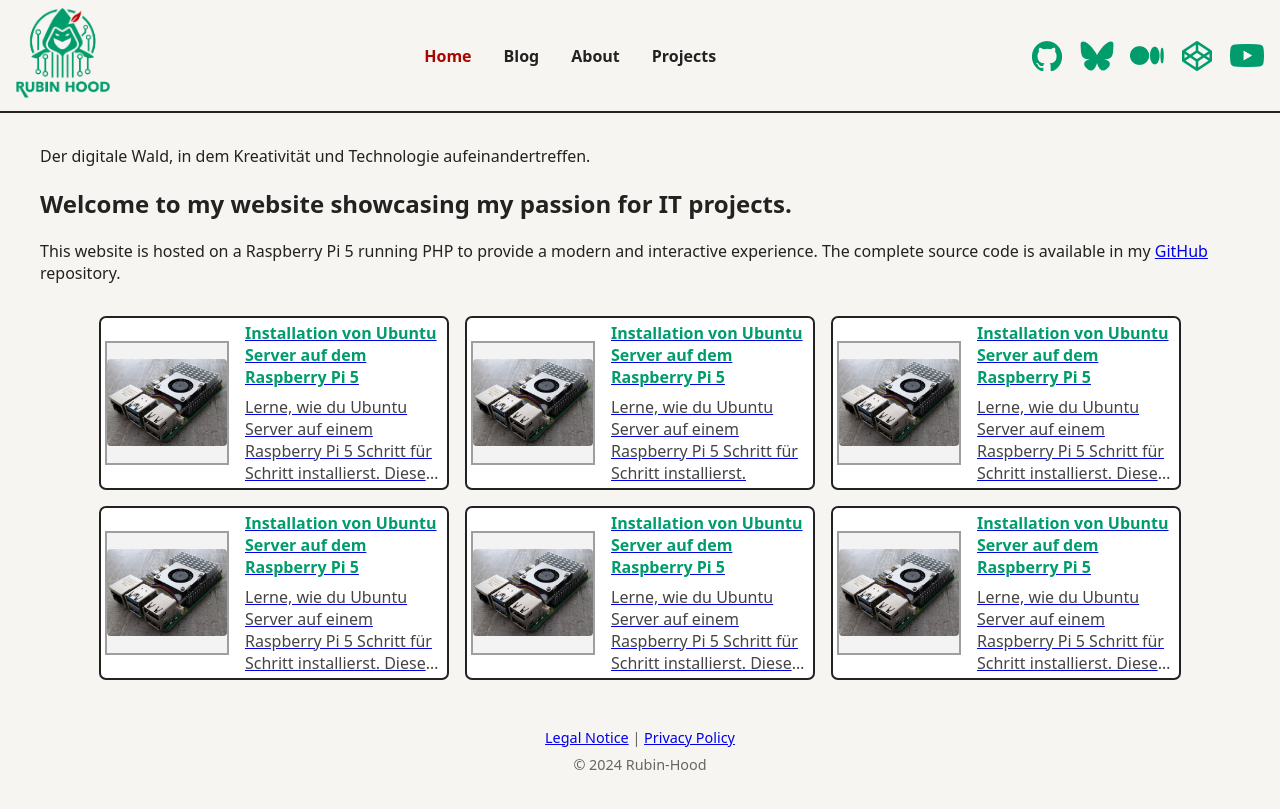
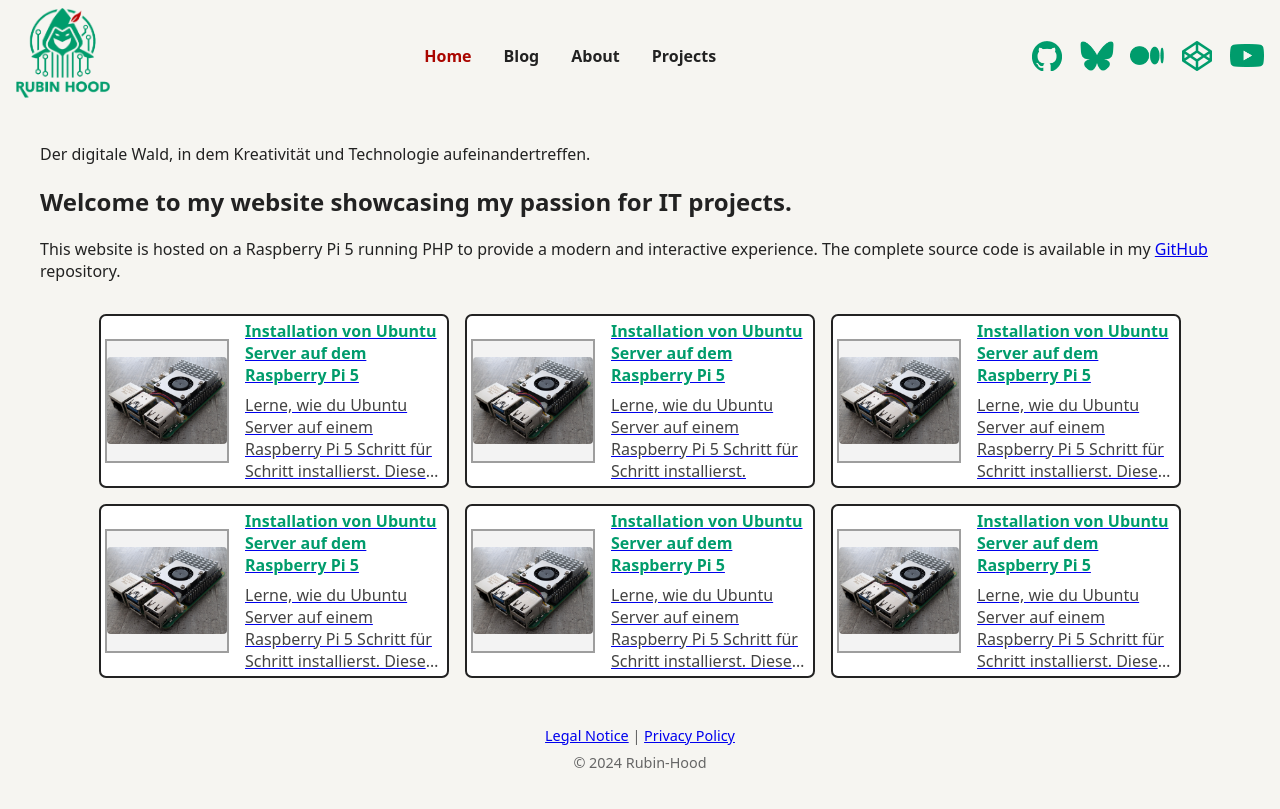
Before and after one commit to rubin-hood/rubinhood-blog, a Jekyll site: the page built from index.md, in a window 1280 px wide. Shown: the top 809 px of the page. Built offline with Jekyll 4.4.1, drawn with Linux system fonts in a browser that asks for light colours.

Commit message:
Update style.css

```diff
--- a/assets/css/style.css
+++ b/assets/css/style.css
@@ -16,7 +16,7 @@ html, body {
   display: flex;
   align-items: center;
   justify-content: space-between;
-  border-bottom: 2px solid #222;
+  /*border-bottom: 2px solid #222;*/
   padding: 0.5rem 1rem;
 }
 .logo img {
```
